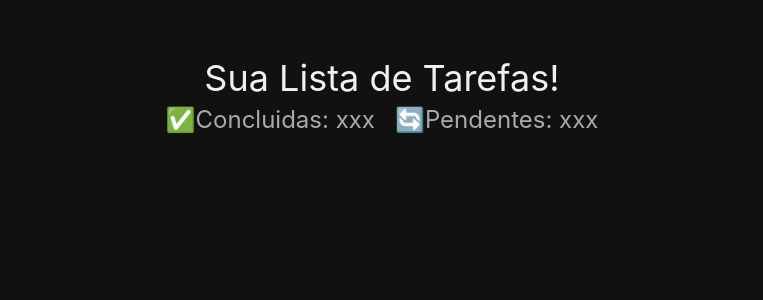
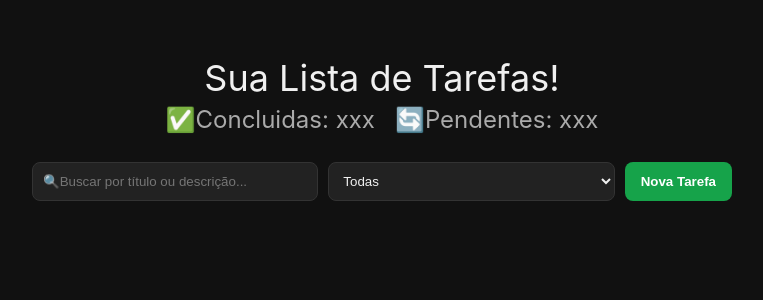
Before and after one commit to Fernand0cruz/task-flow, a React (Vite) app: page / in a window 1280 px wide. Shown: the top 300 px of the page, without its empty margins (258-1021 px from the left). Built offline with nearby package versions, Linux system fonts and the light colour scheme.

Commit message:
feat: add Controls and Header components with styling

```diff
--- a/src/App.css
+++ b/src/App.css
@@ -29,3 +29,34 @@ header h1 {
     font-size: 24px;
     color: #aaa;
 }
+
+.add-btn {
+    background: #16a34a;
+    border: none;
+    padding: 10px 16px;
+    color: white;
+    font-weight: bold;
+    border-radius: 8px;
+    cursor: pointer;
+    transition: 0.2s;
+}
+
+.controls {
+    display: flex;
+    gap: 10px;
+    margin-bottom: 20px;
+}
+
+.controls input,
+.controls select {
+    background: #222;
+    color: #f0f0f0;
+    border: 1px solid #333;
+    padding: 10px;
+    border-radius: 8px;
+    flex: 1;
+}
+
+.add-btn:hover {
+    background: #22c55e;
+}
--- a/src/App.jsx
+++ b/src/App.jsx
@@ -1,5 +1,6 @@
 import "./App.css";
 import Header from "./components/Header";
+import Controls from "./components/Controls";
 
 function App() {
     return (
@@ -8,6 +9,7 @@ function App() {
             <Header />
 
             {/*Controls*/}
+            {<Controls />}
 
             {/*Task List*/}
         </div>
--- /dev/null
+++ b/src/components/Controls.jsx
@@ -0,0 +1,20 @@
+const Controls = () => {
+    return (
+        <div className="controls">
+            <input
+                type="text"
+                placeholder="🔍Buscar por título ou descrição..."
+            />
+
+            <select>
+                <option value="all">Todas</option>
+                <option value="done">Concluídas</option>
+                <option value="pending">Pendentes</option>
+            </select>
+
+            <button className="add-btn">Nova Tarefa</button>
+        </div>
+    );
+};
+
+export default Controls;
```
Also changed, not shown: src/components/Header.jsx (renamed from src/components/Header.tsx).
